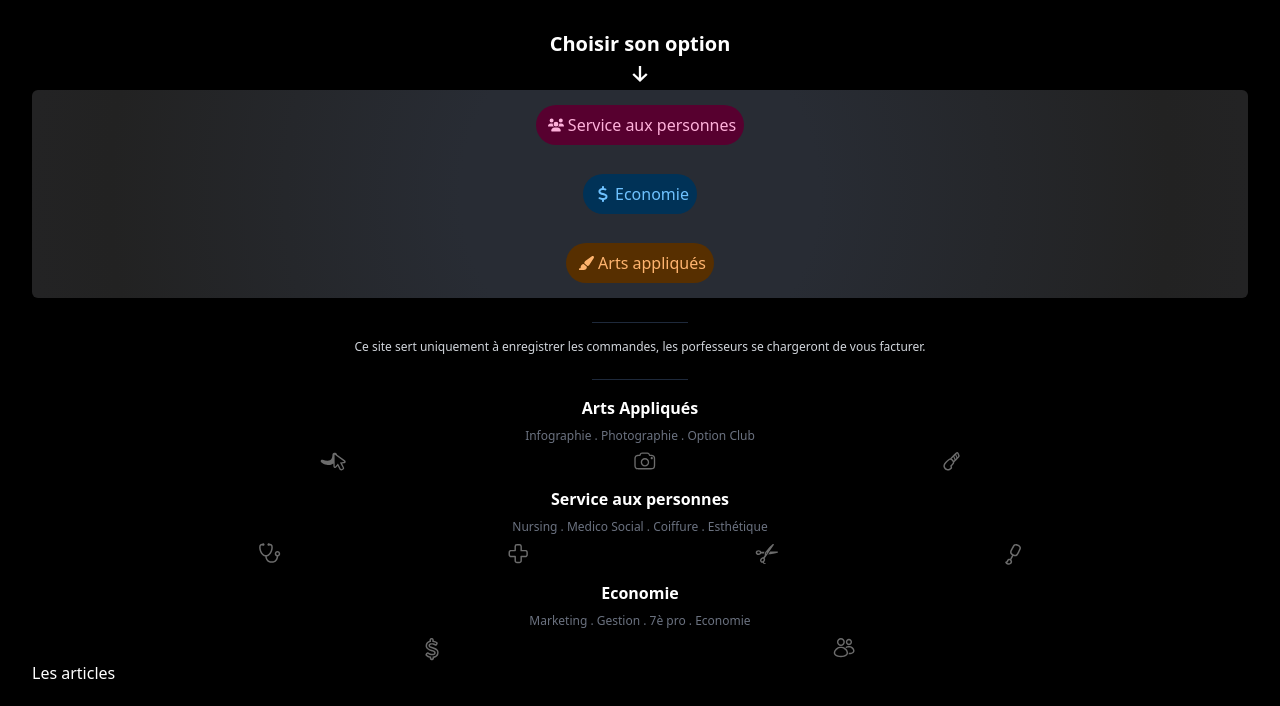
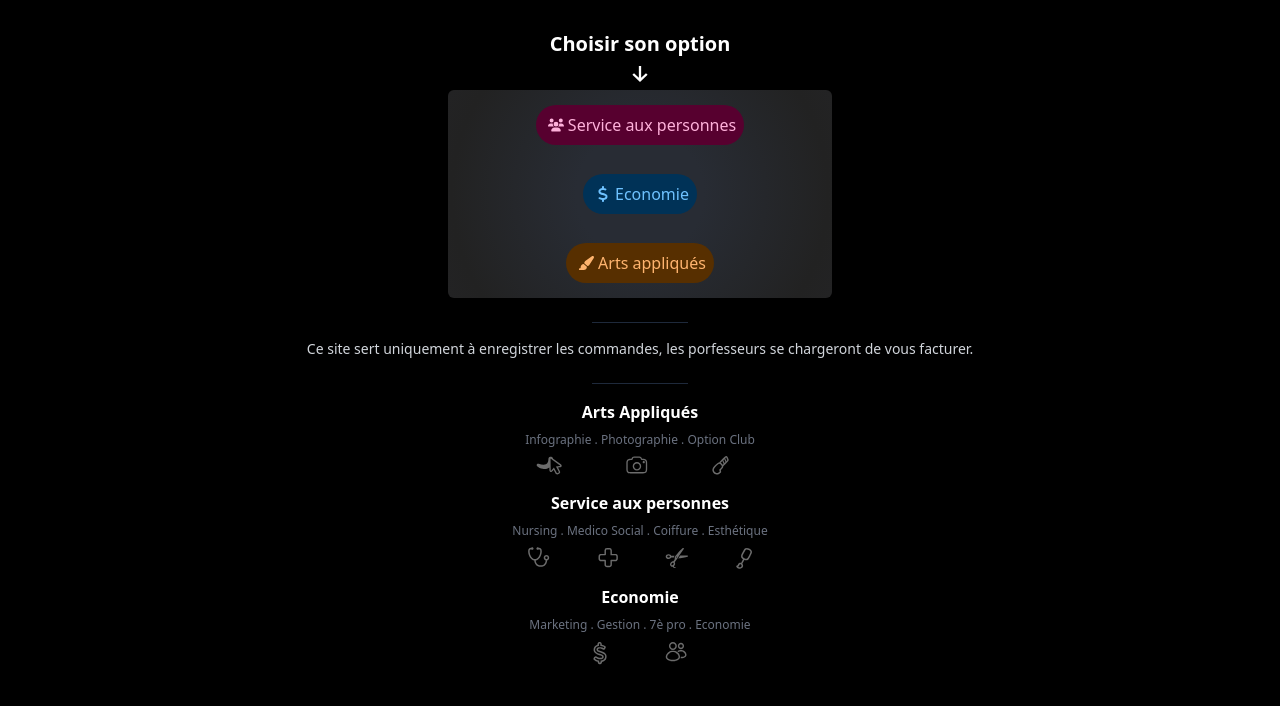
Before and after one commit to Lhourquin/rheto2324, a website: page index.html in a window 1280 px wide. Shown: the part 102-808 px from the top of the page. Drawn offline with nearby package versions, Linux system fonts and the light colour scheme; a web font is replaced by a local one.

Commit message:
responsive : option ap ok, option eo ok, option sap ko

```diff
--- a/index.html
+++ b/index.html
@@ -26,7 +26,7 @@
     >
       <section>
         <!-- Select option -->
-        <div class="flex mt-9 flex-col">
+        <div class="flex mt-9 flex-col lg:w-96 m-auto ">
           <h2 class="m-auto font-semibold text-xl">Choisir son option</h2>
           <img
             class="size-4 mx-auto mt-2 mb-2"
@@ -89,7 +89,7 @@
 
         <hr class="mt-6 mb-4 w-24 m-auto border-slate-800" />
         <!-- Explanation of the site -->
-        <p class="text-xs text-gray-300 text-center">
+        <p class="text-xs md:text-sm text-gray-300 text-center">
           Ce site sert uniquement à enregistrer les commandes, les porfesseurs
           se chargeront de vous facturer.
         </p>
@@ -100,7 +100,7 @@
         <p class="text-xs text-center pt-2 text-gray-500">
           Infographie . Photographie . Option Club
         </p>
-        <ul class="flex justify-evenly pt-2 pb-4">
+        <ul class="flex space-x-16 pt-2 m-auto flex w-52  pb-4">
           <li>
             <img src="./assets/icons/ap/mouse.svg" alt="" srcset="" />
           </li>
@@ -116,7 +116,9 @@
         <p class="text-xs text-center pt-2 text-gray-500">
           Nursing . Medico Social . Coiffure . Esthétique
         </p>
-        <ul class="flex justify-evenly pt-2 pb-4">
+
+        <ul class="flex justify-evenly pt-2 m-auto w-80  pb-4">
+
           <li>
             <img src="./assets/icons/sap/toubib.svg" alt="" srcset="" />
           </li>
@@ -135,7 +137,8 @@
         <p class="text-xs text-center pt-2 text-gray-500">
           Marketing . Gestion . 7è pro . Economie
         </p>
-        <ul class="flex justify-evenly pt-2">
+          <ul class="flex justify-evenly pt-2 m-auto w-52  pb-4">
+            <!-- <ul class="flex justify-evenly pt-2"> -->
           <li>
             <img src="./assets/icons/eco/dollars.svg" alt="" srcset="" />
           </li>
@@ -146,7 +149,7 @@
       </section>
 
       <!-- Articles -->
-      <section>
+      <section style="display: none;">
         <h3>Les articles</h3>
         <div
           class="mt-6 grid grid-cols-1 gap-x-6 gap-y-10 sm:grid-cols-2 lg:grid-cols-4 xl:gap-x-8"
```
